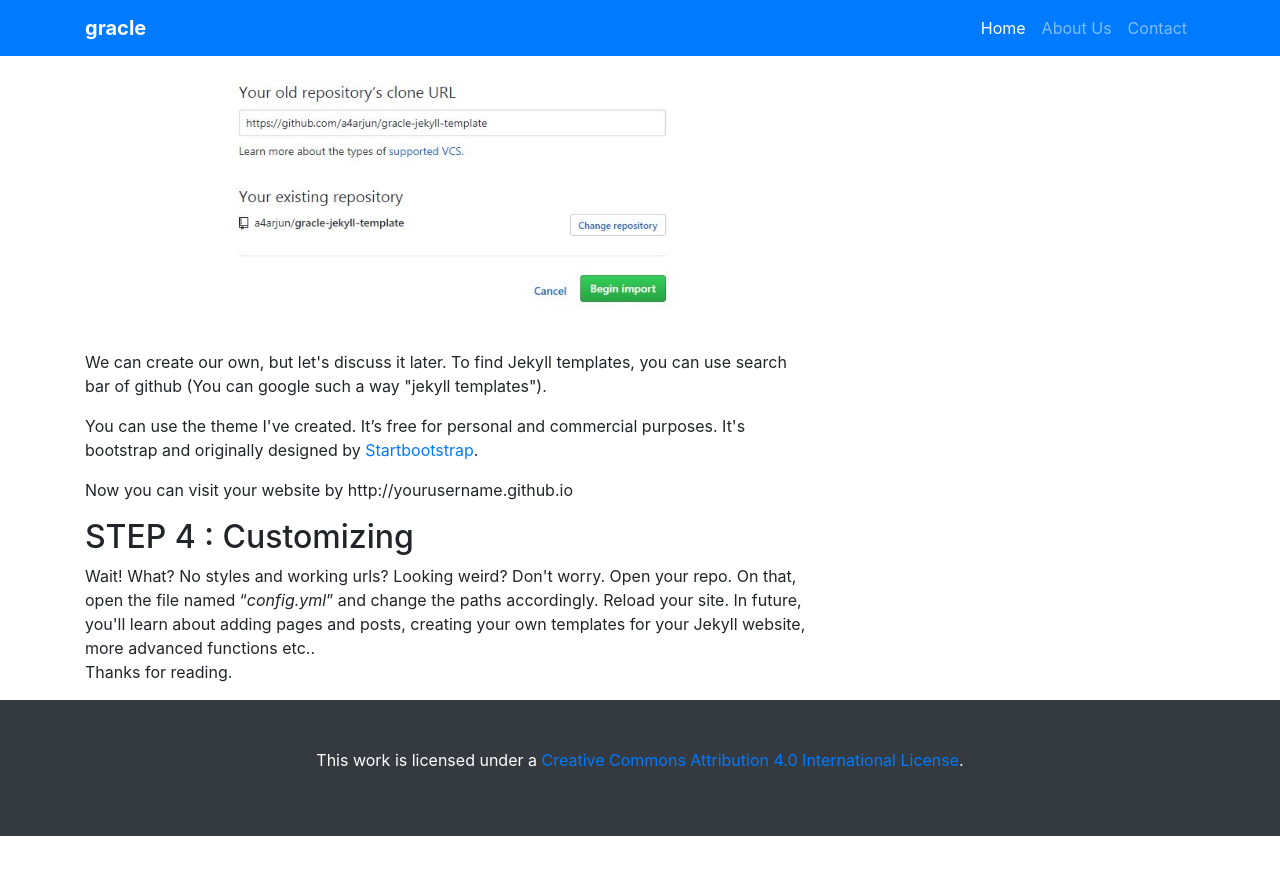
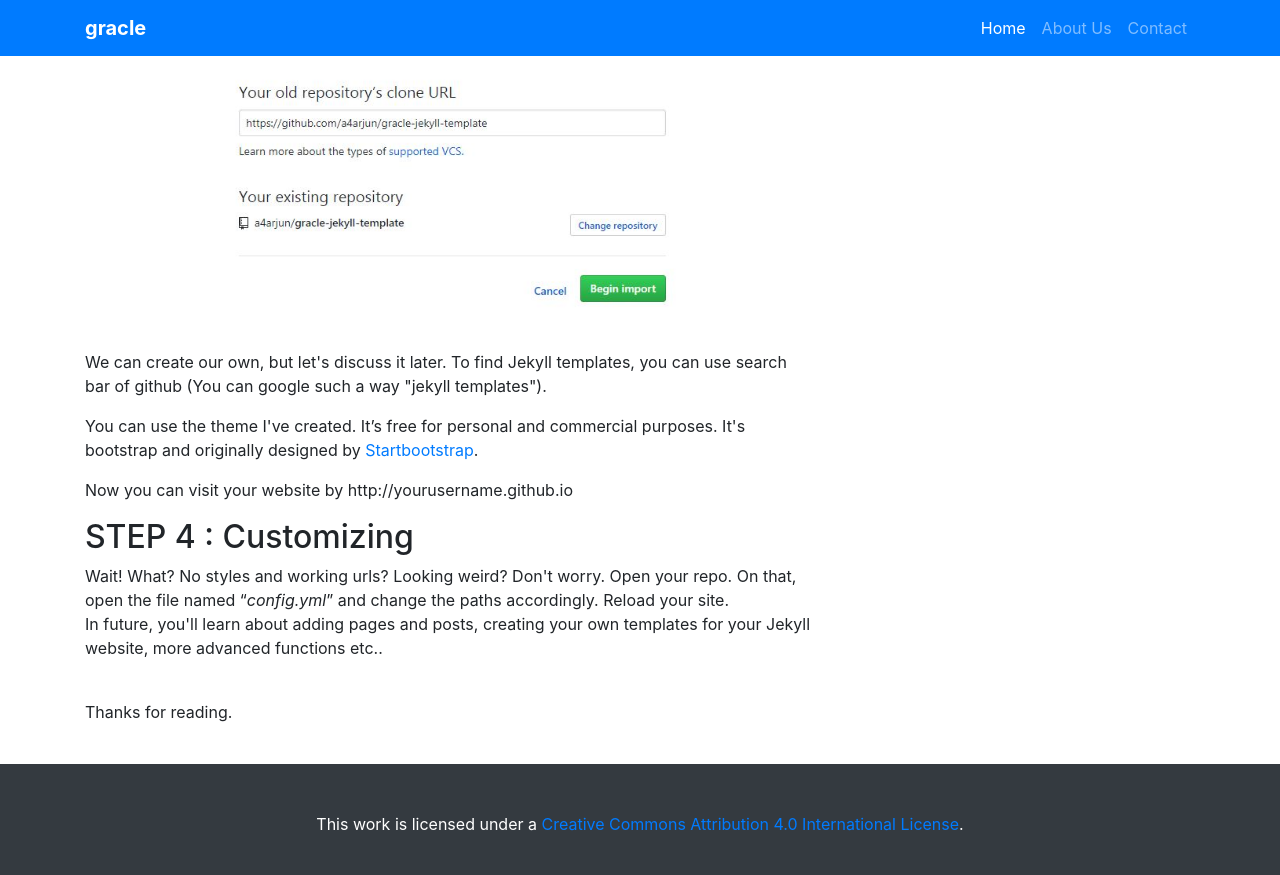
Before and after one commit to gracle/gracle.github.io, a Jekyll site: the page built from _posts/2019-06-26-creating-a-website-with-github-and-jekyll.md, in a window 1280 px wide and 900 px high, scrolled down 2480 px. Shown: the top 875 px of the window. Built offline with Jekyll 4.4.1, drawn with Linux system fonts in a browser that asks for light colours; nearby versions of some CDN libraries; before the commit the page ends 3316 px from its top, so only the background shows below that.

Commit message:
Update 2019-06-26-creating-a-website-with-github-and-jekyll.md

```diff
--- a/_posts/2019-06-26-creating-a-website-with-github-and-jekyll.md
+++ b/_posts/2019-06-26-creating-a-website-with-github-and-jekyll.md
@@ -31,5 +31,5 @@ To find Jekyll templates, you can use search bar of github (You can google such
 <br/>
 <h2>STEP 4 : Customizing</h2>
 Wait! What? No styles and working urls? Looking weird? Don't worry. Open your repo. On that, open the file named “<i>config.yml</i>” and change the paths accordingly. Reload your site.
-
-In future, you'll learn about adding pages and posts, creating your own templates for your Jekyll website, more advanced functions etc.. <p>Thanks for reading.
+<p>
+In future, you'll learn about adding pages and posts, creating your own templates for your Jekyll website, more advanced functions etc.. <p><br>Thanks for reading.<br/><br/>
```
